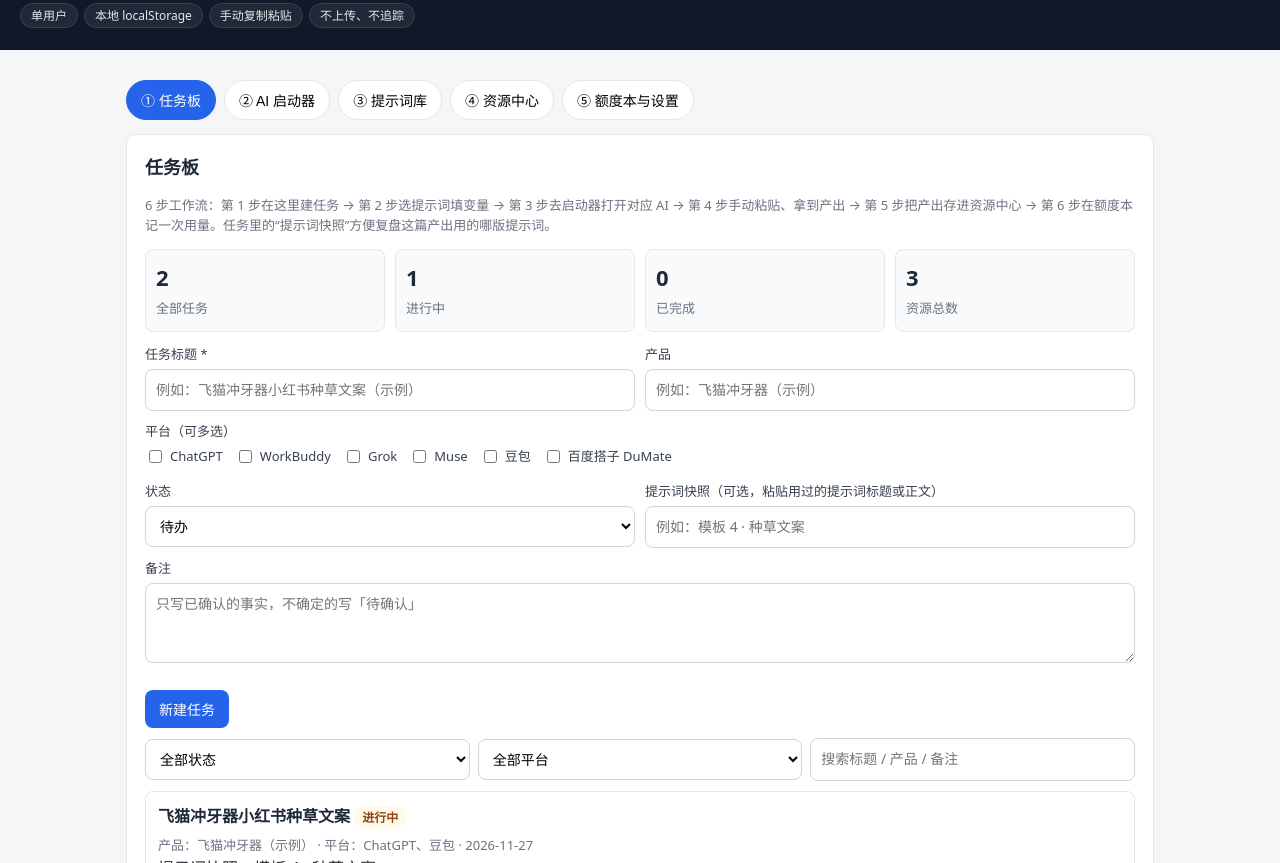
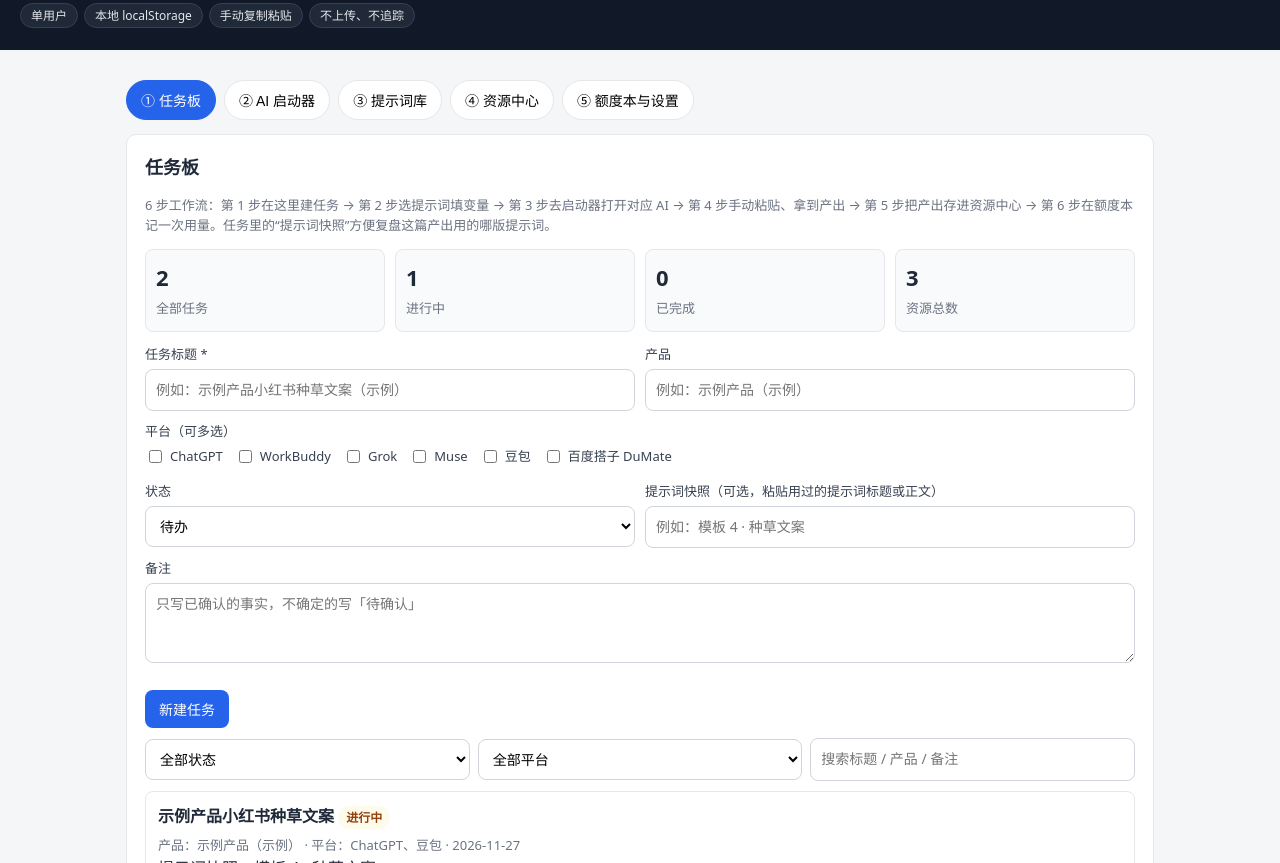
Before and after one commit to Garyxie-ing/multi-ai-workbench, a plain HTML site: page index.html in a window 1280 px wide. Shown: the part 89-952 px from the top of the page. Drawn offline with Linux system fonts and the light colour scheme.

Commit message:
Rename private example name to generic 示例产品

```diff
--- a/app.js
+++ b/app.js
@@ -13,15 +13,15 @@ function platformName(id){ var p = PLATFORMS.find(function(x){return x.id===id;}
 /* 提示词：与 data/prompts.json 内容一致。内嵌一份是为了双击 index.html（file://）也能用，
 file:// 下 fetch 本地 JSON 会被浏览器拦截，所以不依赖 fetch。改提示词时请两处同步。 */
 var PROMPTS = [
-{id:'p1',title:'产品文案改写',category:'文案',platforms:['chatgpt','claude','doubao','workbuddy','grok','dumate'],example:'示例：产品名=飞猫冲牙器（仅示例）',body:'请把下面这段文案改写一版，产品是{产品名}，改写方向是{改写方向，如更口语、更简洁、更适合小红书}，约{字数}字。\n原文：{原文}\n要求：只写已确认的产品事实，不编造参数和功效；保留原文里正确的卖点，不确定的写「待确认」；语气{语气}。'},
-{id:'p2',title:'配图生成',category:'图片',platforms:['chatgpt','doubao','grok','dumate'],example:'示例：产品名=飞猫冲牙器（仅示例）',body:'为产品{产品名}生成一张{用途，如电商主图/社交配图}：画面主体是{产品形态描述}，突出{核心卖点}，风格{风格，如干净明亮}，无文字、无水印、无多余杂物，比例{比例}。\n参考资源：{引用说明}'},
+{id:'p1',title:'产品文案改写',category:'文案',platforms:['chatgpt','claude','doubao','workbuddy','grok','dumate'],example:'示例：产品名=示例产品',body:'请把下面这段文案改写一版，产品是{产品名}，改写方向是{改写方向，如更口语、更简洁、更适合小红书}，约{字数}字。\n原文：{原文}\n要求：只写已确认的产品事实，不编造参数和功效；保留原文里正确的卖点，不确定的写「待确认」；语气{语气}。'},
+{id:'p2',title:'配图生成',category:'图片',platforms:['chatgpt','doubao','grok','dumate'],example:'示例：产品名=示例产品',body:'为产品{产品名}生成一张{用途，如电商主图/社交配图}：画面主体是{产品形态描述}，突出{核心卖点}，风格{风格，如干净明亮}，无文字、无水印、无多余杂物，比例{比例}。\n参考资源：{引用说明}'},
 {id:'p3',title:'跨 AI 续作交接',category:'通用',platforms:['chatgpt','claude','doubao','workbuddy','grok','dumate'],example:'示例：把原稿粘贴到 {原文} 处',body:'下面是上一个 AI 写的稿子，请接着改，不要从头重写。\n原稿：{原文}\n修改要求：{修改要求}\n要求：只改要求里提到的地方，其他内容保持原样；只写已确认的事实，不编造参数；改完后在文末用一句话说明改了哪里。'},
-{id:'p4',title:'种草文案（小红书 / 社交平台）',category:'文案',platforms:['chatgpt','claude','doubao','dumate'],example:'示例：产品名=飞猫冲牙器（仅示例）；渠道=小红书',body:'请为产品 {产品名} 写一篇 {渠道} 种草文案，约 {字数} 字。\n核心卖点（按顺序）：{核心卖点}。\n目标人群：{目标人群}；语气：{语气，如真实体验感、不夸张}。\n要求：只写已确认的产品参数，不编造数据和功效；不出现 {禁用词}；结尾一句自然的购买提示，不堆砌标签。'},
-{id:'p5',title:'电商详情 / 卖点提炼',category:'文案',platforms:['chatgpt','claude','workbuddy','doubao'],example:'示例：产品名=飞猫冲牙器（仅示例）',body:'请把下面这段产品资料提炼成电商详情页文案，分 {段数} 段：先一句话卖点，再逐条讲功能，最后一段讲适用人群与注意事项。\n产品：{产品名}；核心卖点：{核心卖点}；已确认参数：{参数}。\n要求：每条卖点只写资料里有的内容，不确定的写「待确认」；语言简洁，适合直接上架。\n资料：{原文}'},
-{id:'p6',title:'GEO 长文任务简报',category:'文案',platforms:['chatgpt','claude','workbuddy','grok'],example:'示例：产品名=飞猫冲牙器（仅示例）',body:'请按下面要求起草一篇 {字数} 字以上的产品文章：主题 {主题}，产品 {产品名}，核心卖点 {核心卖点}。\n结构：{结构要求，如痛点引入—产品解析—使用场景—选购建议}。\n要求：分多节写，每节有小标题；只写已确认的事实，不编造参数与排名；文章里提到的图片位置留占位符 {图片占位}，不写图注以外的虚构描述。'},
-{id:'p7',title:'产品图生成（冲牙器场景图）',category:'图片',platforms:['chatgpt','doubao','grok','dumate'],example:'示例：产品名=飞猫冲牙器（仅示例）',body:'为产品 {产品名} 生成一张 {场景，如浴室台面使用场景} 图：主体是 {产品形态描述}，突出 {核心卖点}，画面干净、光线自然、无文字、无水印、无多余杂物，比例 {比例}。\n参考资源：{引用说明}'},
-{id:'p8',title:'表格对比（选购对比表）',category:'表格',platforms:['chatgpt','claude','workbuddy','doubao'],example:'示例：对比维度以资料里有的为准，不要编造',body:'请把下面几款产品做成一张对比表，列是 {对比维度，如价格、续航、水压档位、适用人群}，行是各产品。\n产品资料：{原文}。\n要求：只填资料里明确写出的信息，缺失的格子写「—」不猜；表后加两行结论：分别适合谁、不适合谁。'},
-{id:'p9',title:'视频口播脚本（短视频）',category:'视频',platforms:['chatgpt','claude','doubao','dumate'],example:'示例：产品名=飞猫冲牙器（仅示例）',body:'请为产品 {产品名} 写一段 {时长} 的短视频口播脚本，结构：开头 3 秒钩子—痛点—产品演示—卖点—结尾引导。\n核心卖点：{核心卖点}；目标人群：{目标人群}。\n要求：口语化、每句能直接念；不夸大功效，不出现 {禁用词}；画面提示用方括号标在对应台词后面。'},
+{id:'p4',title:'种草文案（小红书 / 社交平台）',category:'文案',platforms:['chatgpt','claude','doubao','dumate'],example:'示例：产品名=示例产品；渠道=小红书',body:'请为产品 {产品名} 写一篇 {渠道} 种草文案，约 {字数} 字。\n核心卖点（按顺序）：{核心卖点}。\n目标人群：{目标人群}；语气：{语气，如真实体验感、不夸张}。\n要求：只写已确认的产品参数，不编造数据和功效；不出现 {禁用词}；结尾一句自然的购买提示，不堆砌标签。'},
+{id:'p5',title:'电商详情 / 卖点提炼',category:'文案',platforms:['chatgpt','claude','workbuddy','doubao'],example:'示例：产品名=示例产品',body:'请把下面这段产品资料提炼成电商详情页文案，分 {段数} 段：先一句话卖点，再逐条讲功能，最后一段讲适用人群与注意事项。\n产品：{产品名}；核心卖点：{核心卖点}；已确认参数：{参数}。\n要求：每条卖点只写资料里有的内容，不确定的写「待确认」；语言简洁，适合直接上架。\n资料：{原文}'},
+{id:'p6',title:'GEO 长文任务简报',category:'文案',platforms:['chatgpt','claude','workbuddy','grok'],example:'示例：产品名=示例产品',body:'请按下面要求起草一篇 {字数} 字以上的产品文章：主题 {主题}，产品 {产品名}，核心卖点 {核心卖点}。\n结构：{结构要求，如痛点引入—产品解析—使用场景—选购建议}。\n要求：分多节写，每节有小标题；只写已确认的事实，不编造参数与排名；文章里提到的图片位置留占位符 {图片占位}，不写图注以外的虚构描述。'},
+{id:'p7',title:'产品图生成（示例产品场景图）',category:'图片',platforms:['chatgpt','doubao','grok','dumate'],example:'示例：产品名=示例产品',body:'为产品 {产品名} 生成一张 {场景，如日常使用场景} 图：主体是 {产品形态描述}，突出 {核心卖点}，画面干净、光线自然、无文字、无水印、无多余杂物，比例 {比例}。\n参考资源：{引用说明}'},
+{id:'p8',title:'表格对比（选购对比表）',category:'表格',platforms:['chatgpt','claude','workbuddy','doubao'],example:'示例：对比维度以资料里有的为准，不要编造',body:'请把下面几款产品做成一张对比表，列是 {对比维度，如价格、续航、核心功能、适用人群}，行是各产品。\n产品资料：{原文}。\n要求：只填资料里明确写出的信息，缺失的格子写「—」不猜；表后加两行结论：分别适合谁、不适合谁。'},
+{id:'p9',title:'视频口播脚本（短视频）',category:'视频',platforms:['chatgpt','claude','doubao','dumate'],example:'示例：产品名=示例产品',body:'请为产品 {产品名} 写一段 {时长} 的短视频口播脚本，结构：开头 3 秒钩子—痛点—产品演示—卖点—结尾引导。\n核心卖点：{核心卖点}；目标人群：{目标人群}。\n要求：口语化、每句能直接念；不夸大功效，不出现 {禁用词}；画面提示用方括号标在对应台词后面。'},
 {id:'p10',title:'跨 AI 背景交接 · 导出提示词',category:'通用',platforms:['chatgpt','claude','doubao','workbuddy','grok','dumate'],example:'用法：粘贴到 A 平台，复制它输出的背景块',body:'请把我们在这次对话里已经确认的、关于我的背景整理成一段可以直接粘贴给另一个 AI 的说明，500 字以内，按下面 5 节写，每节一两句话，只写已经确认的事实，不确定的写「待确认」，不要推测：\n\n1. 我是谁：在做什么工作、用什么产品或项目（比如品牌、品类）。\n2. 在做的事：正在进行的项目和当前状态。\n3. 关键规则与决定：已经定下来的数字、措辞、做法（比如计费规则、必须遵守的格式要求）。\n4. 我的偏好与边界：回复语言、回答方式、内容使用的限制。\n5. 待定事项：还没拍板、等我确认的问题。\n\n安全要求：不要包含密码、API Key、邀请码原文、支付信息等敏感内容；只输出这段说明本身，不要加开场白和解释。'},
 {id:'p11',title:'跨 AI 背景交接 · 导入提示词',category:'通用',platforms:['chatgpt','claude','doubao','workbuddy','grok','dumate'],example:'用法：先粘贴本提示词，再粘贴背景块',body:'下面是我从另一个 AI 那里带回来的背景说明，请在本次对话里按它来理解我的情况：\n\n（在这里粘贴背景块）\n\n使用规则：\n1. 只把这段说明当作本次任务的背景，不用存成长期记忆，除非我明确让你记住。\n2. 回答用中文，先给重要结论再解释，结论要有真实依据，不能拿猜想当结论。\n3. 如果这段背景和你已知的事实有冲突，以我这次给的为准，并直接指出冲突点。\n4. 涉及花钱、删改数据、对外发送的操作，先问我再做。'}
 ];
@@ -31,13 +31,13 @@ function todayStr(){ var d = new Date(); return d.getFullYear() + '-' + String(d
 function sampleData(){
 return {
 tasks:[
-{id:'t1', title:'飞猫冲牙器小红书种草文案', product:'飞猫冲牙器（示例）', platforms:['chatgpt','doubao'], status:'doing', prompt:'模板 4 · 种草文案', notes:'只写已确认的参数，不编造。示例任务，可删除。', createdAt: todayStr()},
-{id:'t2', title:'GEO 长文：冲牙器选购指南', product:'飞猫冲牙器（示例）', platforms:['claude','workbuddy'], status:'todo', prompt:'模板 6 · GEO 长文任务简报', notes:'900 字以上，分多节，每节有小标题。示例任务，可删除。', createdAt: todayStr()}
+{id:'t1', title:'示例产品小红书种草文案', product:'示例产品（示例）', platforms:['chatgpt','doubao'], status:'doing', prompt:'模板 4 · 种草文案', notes:'只写已确认的参数，不编造。示例任务，可删除。', createdAt: todayStr()},
+{id:'t2', title:'GEO 长文：示例产品选购指南', product:'示例产品（示例）', platforms:['claude','workbuddy'], status:'todo', prompt:'模板 6 · GEO 长文任务简报', notes:'900 字以上，分多节，每节有小标题。示例任务，可删除。', createdAt: todayStr()}
 ],
 resources:[
-{id:'r1', name:'冲牙器种草文案初稿', type:'文案', source:'chatgpt', tags:'飞猫, 种草, 小红书', path:'D:\\飞猫\\文案\\种草初稿.docx（示例路径）', date: todayStr()},
-{id:'r2', name:'浴室台面场景图', type:'图片', source:'doubao', tags:'飞猫, 场景图', path:'D:\\飞猫\\图片\\场景图.png（示例路径）', date: todayStr()},
-{id:'r3', name:'冲牙器选购对比表', type:'表格', source:'workbuddy', tags:'飞猫, 对比', path:'D:\\飞猫\\表格\\选购对比.xlsx（示例路径）', date: todayStr()}
+{id:'r1', name:'示例产品种草文案初稿', type:'文案', source:'chatgpt', tags:'示例产品, 种草, 小红书', path:'D:\\示例产品\\文案\\种草初稿.docx（示例路径）', date: todayStr()},
+{id:'r2', name:'示例场景图', type:'图片', source:'doubao', tags:'示例产品, 场景图', path:'D:\\示例产品\\图片\\场景图.png（示例路径）', date: todayStr()},
+{id:'r3', name:'示例产品选购对比表', type:'表格', source:'workbuddy', tags:'示例产品, 对比', path:'D:\\示例产品\\表格\\选购对比.xlsx（示例路径）', date: todayStr()}
 ],
 quota:{},
 settings:{ workbuddyPath:'%LOCALAPPDATA%\\Programs\\WorkBuddy\\WorkBuddy.exe', doubaoPath:''}
--- a/index.html
+++ b/index.html
@@ -27,8 +27,8 @@
     <p class="muted">6 步工作流：第 1 步在这里建任务 → 第 2 步选提示词填变量 → 第 3 步去启动器打开对应 AI → 第 4 步手动粘贴、拿到产出 → 第 5 步把产出存进资源中心 → 第 6 步在额度本记一次用量。任务里的“提示词快照”方便复盘这篇产出用的哪版提示词。</p>
     <div class="stats" id="taskStats"></div>
     <form id="taskForm" class="grid">
-      <div><label>任务标题 *</label><input id="taskTitle" required placeholder="例如：飞猫冲牙器小红书种草文案（示例）"></div>
-      <div><label>产品</label><input id="taskProduct" placeholder="例如：飞猫冲牙器（示例）"></div>
+      <div><label>任务标题 *</label><input id="taskTitle" required placeholder="例如：示例产品小红书种草文案（示例）"></div>
+      <div><label>产品</label><input id="taskProduct" placeholder="例如：示例产品（示例）"></div>
       <div class="full"><label>平台（可多选）</label><div class="checks" id="taskPlatforms"></div></div>
       <div><label>状态</label><select id="taskStatus"><option value="todo">待办</option><option value="doing">进行中</option><option value="done">已完成</option></select></div>
       <div><label>提示词快照（可选，粘贴用过的提示词标题或正文）</label><input id="taskPrompt" placeholder="例如：模板 4 · 种草文案"></div>
@@ -68,11 +68,11 @@
     <h2>资源中心</h2>
     <p class="muted">产出统一存这里：哪个 AI 出的、什么类型、打什么标签、文件在本地哪里。只记“路径/位置”文字，不上传文件本身。</p>
     <form id="resForm" class="grid">
-      <div><label>资源名称 *</label><input id="resName" required placeholder="例如：冲牙器种草文案初稿（示例）"></div>
+      <div><label>资源名称 *</label><input id="resName" required placeholder="例如：示例产品种草文案初稿（示例）"></div>
       <div><label>类型</label><select id="resType"><option>文案</option><option>图片</option><option>表格</option><option>PPT</option><option>代码</option><option>视频</option></select></div>
       <div><label>来源 AI</label><select id="resSource"></select></div>
-      <div><label>标签（逗号分隔）</label><input id="resTags" placeholder="例如：飞猫, 种草, 小红书"></div>
-      <div class="full"><label>本地文件路径 / 位置备注</label><input id="resPath" placeholder="例如：D:\飞猫\文案\种草初稿.docx（只记文字，不上传文件）"></div>
+      <div><label>标签（逗号分隔）</label><input id="resTags" placeholder="例如：示例产品, 种草, 小红书"></div>
+      <div class="full"><label>本地文件路径 / 位置备注</label><input id="resPath" placeholder="例如：D:\示例产品\文案\种草初稿.docx（只记文字，不上传文件）"></div>
       <div class="full btnrow"><button class="btn" type="submit">加入资源中心</button></div>
     </form>
     <div class="toolbar">
```
Also changed, not shown: 2 other files.
